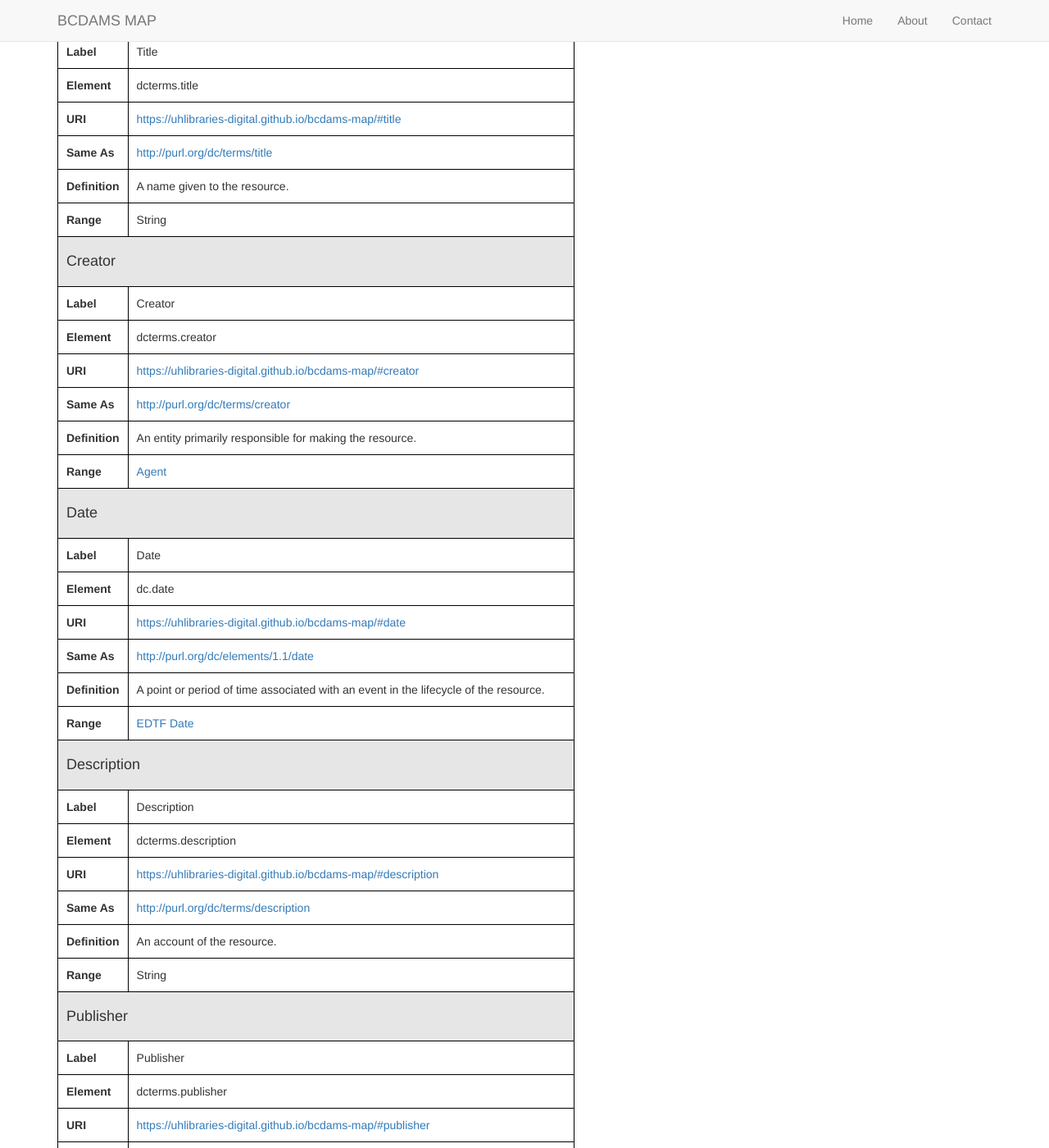
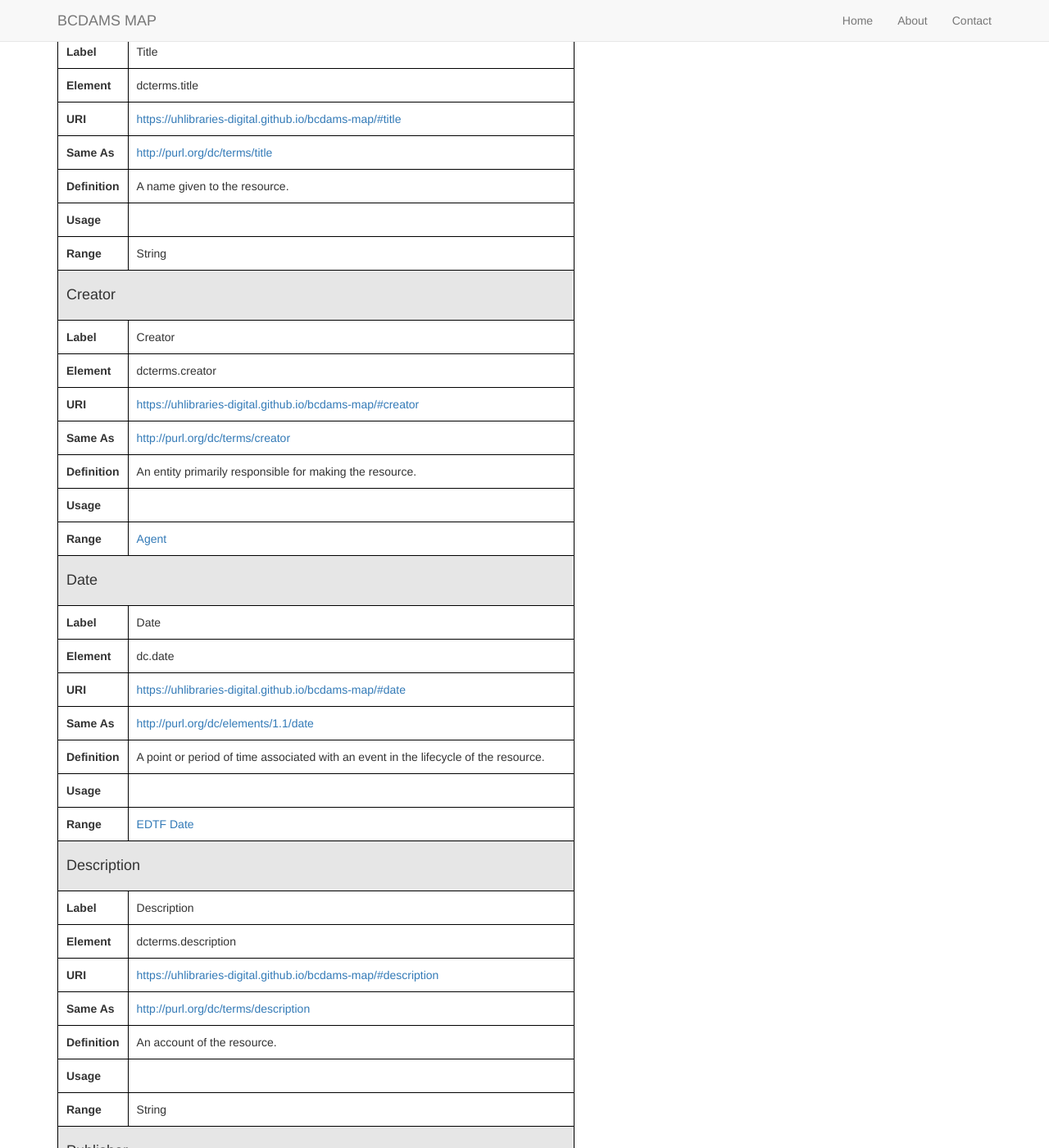
Before and after one commit to uhlibraries-digital/bcdams-map, a Jekyll site: the page built from index.html, in a window 1280 px wide and 1400 px high, scrolled down 410 px. Shown: the whole window at 82% size. Built offline with Jekyll 4.4.1, drawn with Linux system fonts in a browser that asks for light colours; nearby versions of some CDN libraries; the list of posts is cut into pages by our own code; some of the changed text lies outside the part shown.

Commit message:
change note to usage

```diff
--- a/_includes/table.html
+++ b/_includes/table.html
@@ -33,12 +33,10 @@
 	<td><b>Definition</b></td>
 	<td>{{ element.definition }}</td>
 </tr>
-{% if element.note %}
-	<tr>
-		<td><b>Note</b></td>
-		<td>{{ element.note }}</td>
-	</tr>
-{% endif %}
+<tr>
+	<td><b>Usage</b></td>
+	<td>{{ element.usage }}</td>
+</tr>
 {% if element.range_label %}
 	{% if element.range_uri %}
 		<tr>
```
